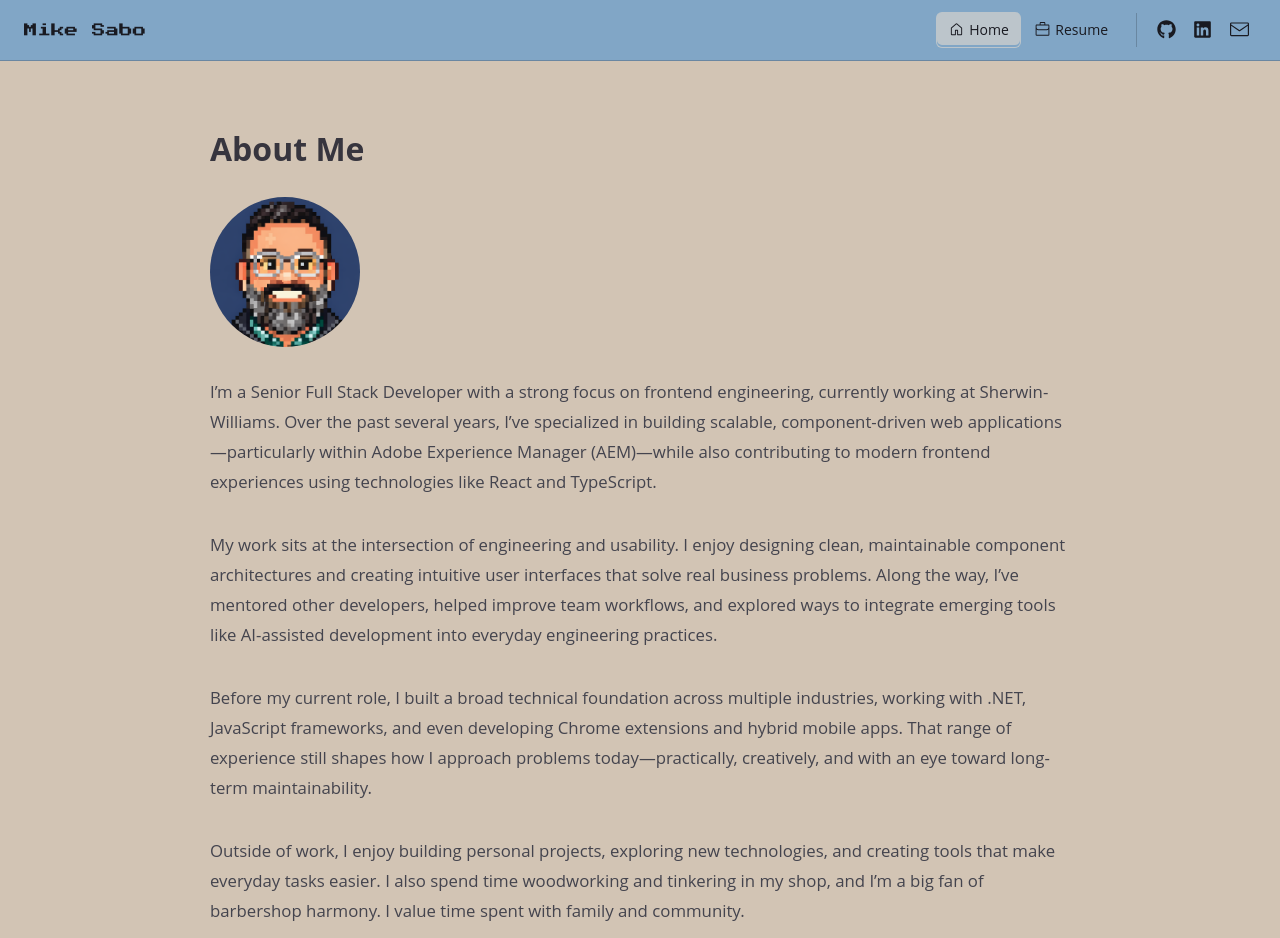
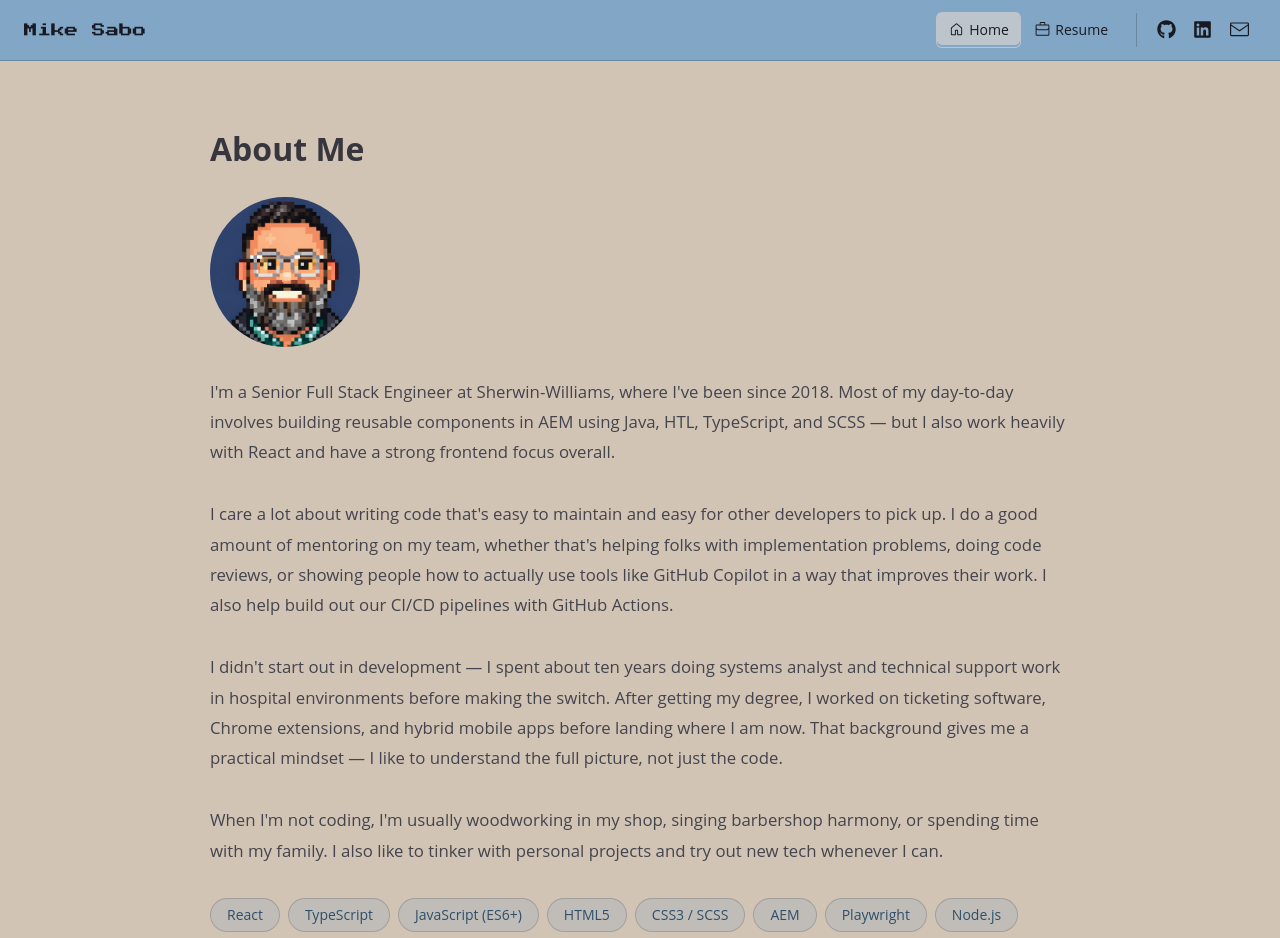
Before and after one commit to mike-sabo/mikesabo.dev, a React (Vite) app: page / in a window 1280 px wide. Shown: the top 938 px of the page. Built offline with nearby package versions, Linux system fonts and the light colour scheme.

Commit message:
feat: update bio section in Home component for clarity and detail

```diff
--- a/src/components/Home/Home.tsx
+++ b/src/components/Home/Home.tsx
@@ -27,28 +27,26 @@
           <h2 className={styles.heading}>About Me</h2>
           <img src={profileSvg} alt="Michael Sabo" className={styles.profileImage} />
           <p className={styles.bio}>
-            I’m a Senior Full Stack Developer with a strong focus on frontend engineering, currently working at
-            Sherwin-Williams. Over the past several years, I’ve specialized in building scalable, component-driven web
-            applications—particularly within Adobe Experience Manager (AEM)—while also contributing to modern frontend
-            experiences using technologies like React and TypeScript.
+            I'm a Senior Full Stack Engineer at Sherwin-Williams, where I've been since 2018. Most of my day-to-day
+            involves building reusable components in AEM using Java, HTL, TypeScript, and SCSS — but I also work
+            heavily with React and have a strong frontend focus overall.
           </p>
 
           <p className={styles.bio}>
-            My work sits at the intersection of engineering and usability. I enjoy designing clean, maintainable
-            component architectures and creating intuitive user interfaces that solve real business problems. Along the
-            way, I’ve mentored other developers, helped improve team workflows, and explored ways to integrate emerging
-            tools like AI-assisted development into everyday engineering practices.
+            I care a lot about writing code that's easy to maintain and easy for other developers to pick up. I do a
+            good amount of mentoring on my team, whether that's helping folks with implementation problems, doing code
+            reviews, or showing people how to actually use tools like GitHub Copilot in a way that improves their work.
+            I also help build out our CI/CD pipelines with GitHub Actions.
           </p>
           <p className={styles.bio}>
-            Before my current role, I built a broad technical foundation across multiple industries, working with .NET,
-            JavaScript frameworks, and even developing Chrome extensions and hybrid mobile apps. That range of
-            experience still shapes how I approach problems today—practically, creatively, and with an eye toward
-            long-term maintainability.
+            I didn't start out in development — I spent about ten years doing systems analyst and technical support
+            work in hospital environments before making the switch. After getting my degree, I worked on ticketing
+            software, Chrome extensions, and hybrid mobile apps before landing where I am now. That background gives me
+            a practical mindset — I like to understand the full picture, not just the code.
           </p>
           <p className={styles.bio}>
-            Outside of work, I enjoy building personal projects, exploring new technologies, and creating tools that
-            make everyday tasks easier. I also spend time woodworking and tinkering in my shop, and I’m a big fan of
-            barbershop harmony. I value time spent with family and community.
+            When I'm not coding, I'm usually woodworking in my shop, singing barbershop harmony, or spending time with
+            my family. I also like to tinker with personal projects and try out new tech whenever I can.
           </p>
           <div className={styles.skills}>
             {skills.map((skill) => (
```
